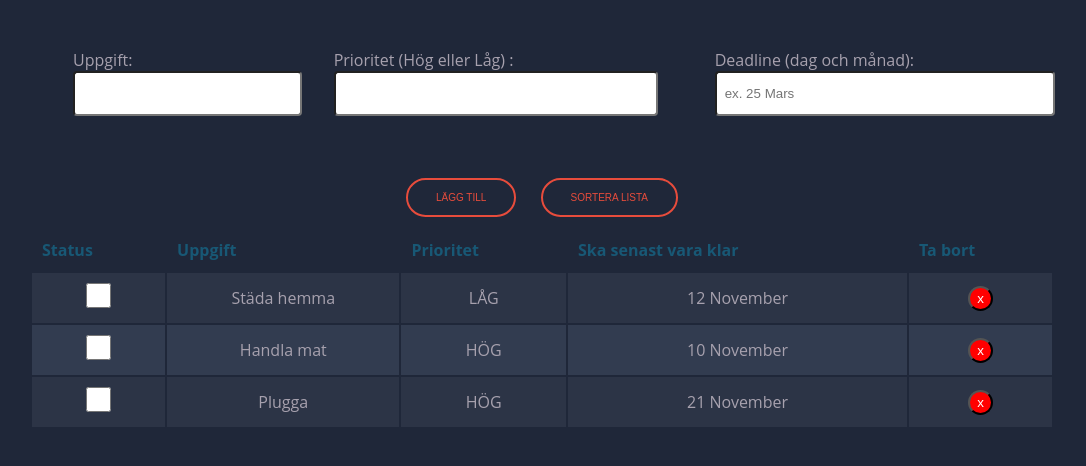
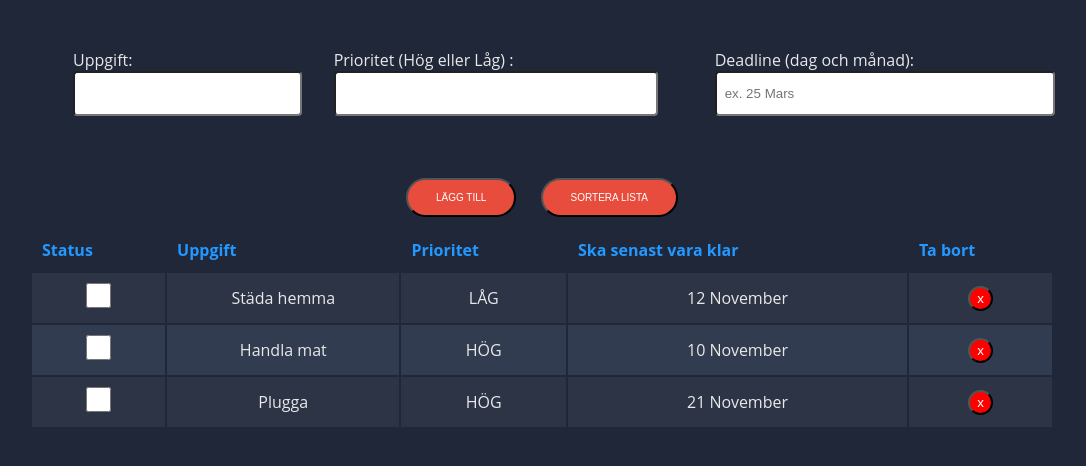
Before and after one commit to FilipAlmstedt/Todo-list, a plain HTML site: page index.html in a window 1280 px wide. Shown: the part 68-534 px from the top of the page, without its empty margins (98-1184 px from the left). Drawn offline with Linux system fonts and the light colour scheme.

Commit message:
improved README.md

```diff
--- a/css/main.css
+++ b/css/main.css
@@ -16,7 +16,7 @@ body {
   text-align: center;
   background-color: #1F2739;
   font-family: 'Open Sans', sans-serif;
-  color: #A7A1AE; }
+  color: #E8E8E8; }
   #wrapper h1 {
     font-size: 3em;
     font-weight: 250;
@@ -32,10 +32,9 @@ body {
       border-radius: 4px;
       padding: 0.6em; }
   #wrapper .inputDivButton {
-    background-color: transparent;
-    border: 2px solid #e74c3c;
+    background-color: #e74c3c;
     border-radius: 10em;
-    color: #e74c3c;
+    color: white;
     cursor: pointer;
     font-size: 10px;
     margin: 10px;
@@ -44,9 +43,9 @@ body {
     text-transform: uppercase;
     font-family: 'Montserrat', sans-serif; }
   #wrapper .inputDivButton:hover {
-    box-shadow: 0 0 40px 40px #e74c3c inset;
-    color: white;
-    transition: box-shadow 300ms ease-in-out, color 300ms ease-in-out; }
+    box-shadow: 0 0 40px 40px white inset;
+    color: #e74c3c;
+    transition: 300ms ease-in-out, color 300ms ease-in-out; }
   #wrapper .outputDiv {
     display: flex;
     flex-direction: column;
@@ -59,11 +58,10 @@ body {
             */ }
       #wrapper .outputDiv table thead tr {
         background-color: #1F2739;
-        height: auto;
         border-radius: 10em; }
         #wrapper .outputDiv table thead tr th {
           text-align: left;
-          color: #185875; }
+          color: #2398ff; }
       #wrapper .outputDiv table tr {
         background-color: #2C3446; }
         #wrapper .outputDiv table tr td, #wrapper .outputDiv table tr th {
--- a/index.html
+++ b/index.html
@@ -3,6 +3,7 @@
 <head>
     <meta charset="UTF-8">
     <meta name="viewport" content="width=device-width, initial-scale=1.0">
+    <meta name="Description" content="Creator: Filip Almstedt, Todo-List">
     <title>Inlämningsuppgift 1</title>
 
     <link rel="stylesheet" href="css/main.css" />
@@ -18,7 +19,7 @@
             <div class="inputDiv">
 
                 <div>
-                    <label for="newToDoListItem">Uppgift: </label>
+                    <label for="newToDoListDescription">Uppgift: </label>
                     <input type="text" id="newToDoListDescription"/>
                 </div>
                 <div>
```
Also changed, not shown: css/main.min.css, package-lock.json, 1 other file.
